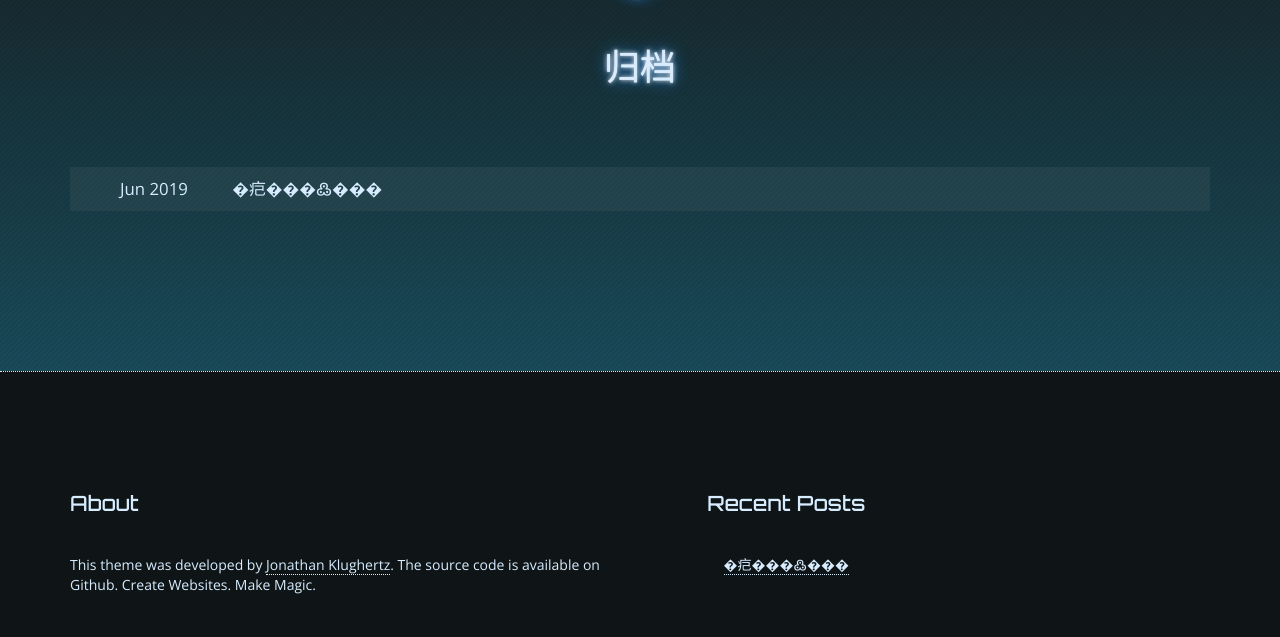
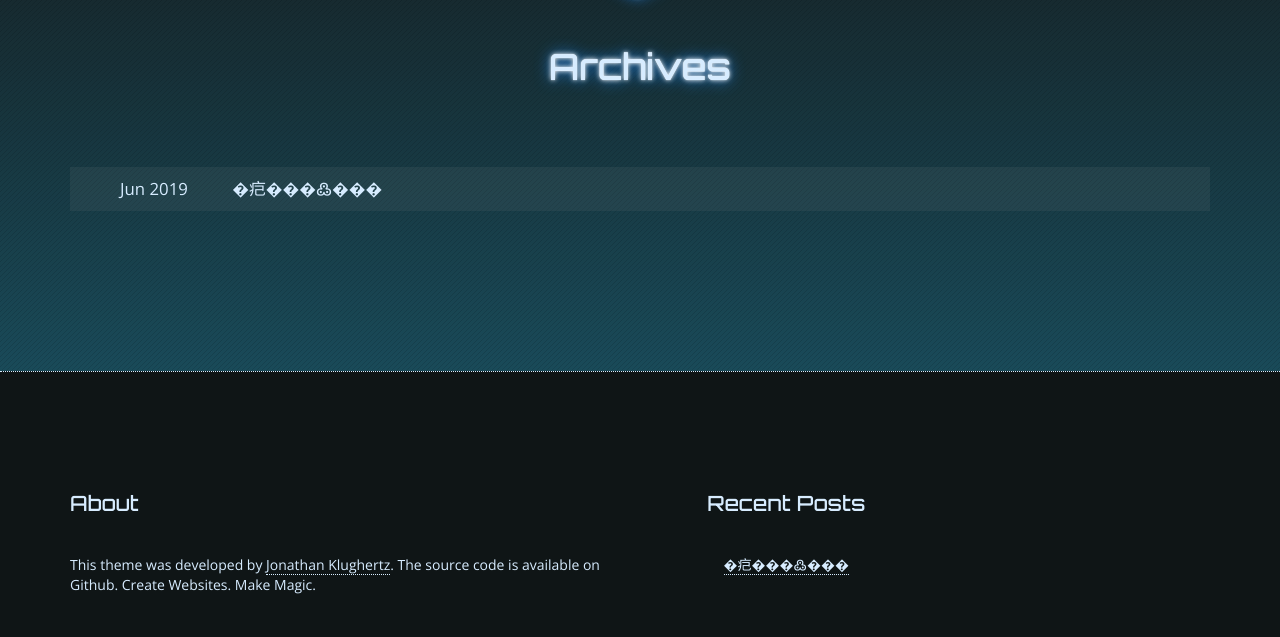
Before and after one commit to zk935960518/zk935960518.github.io, a plain HTML site: page archives/index.html in a window 1280 px wide. Shown: the part 163-800 px from the top of the page. Drawn offline with nearby package versions, Linux system fonts and the light colour scheme.

Commit message:
Site updated: 2019-06-01 18:06:01

```diff
--- a/archives/index.html
+++ b/archives/index.html
@@ -40,7 +40,7 @@
 
     <!-- Title -->
 
-    <title>归档 - zkk&#39;s blog</title>
+    <title>Archives - zkk&#39;s blog</title>
 
     <!-- Bootstrap Core CSS -->
     <link rel="stylesheet" href="//maxcdn.bootstrapcdn.com/bootstrap/4.0.0-alpha.2/css/bootstrap.min.css" integrity="sha384-y3tfxAZXuh4HwSYylfB+J125MxIs6mR5FOHamPBG064zB+AFeWH94NdvaCBm8qnd" crossorigin="anonymous">
@@ -137,7 +137,7 @@
     <div class="logo">
         <a href="/"><i class="logo-icon fa fa-cube" aria-hidden="true"></i></a>
 
-            <h1 id="main-title" class="title">归档</h1>
+            <h1 id="main-title" class="title">Archives</h1>
 
     </div>
 </header>
```
Also changed, not shown: archives/2019/06/index.html (+1 -1 lines), archives/2019/index.html (+1 -1 lines).
